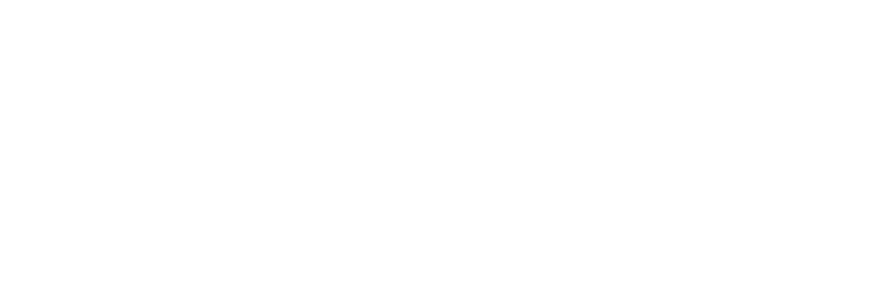
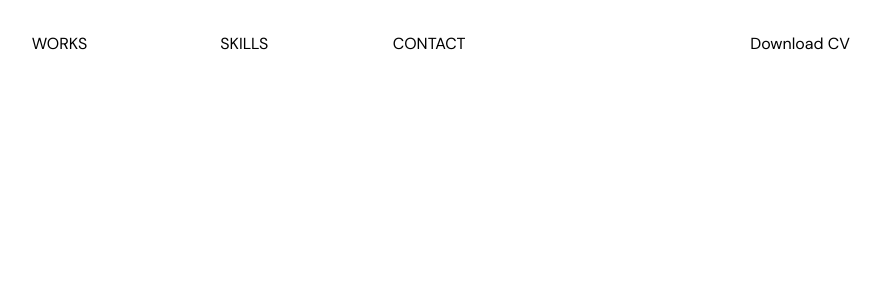
Before and after one commit to sanli-11/portfolio-2025, a React (Vite) app: page / in a window 1280 px wide. Shown: the top 300 px of the page, without its empty margins (382-1262 px from the left). Built offline with nearby package versions, Linux system fonts and the light colour scheme.

Commit message:
Created and appended Header

```diff
--- a/src/App.tsx
+++ b/src/App.tsx
@@ -1,8 +1,11 @@
+import Header from "./components/Header";
+
 function App() {
   return (
     <div>
+      <Header />
     </div>
-  )
+  );
 }
 
-export default App
+export default App;
--- /dev/null
+++ b/src/components/Header.tsx
@@ -0,0 +1,50 @@
+import logo from "../assets/images/logo.svg";
+
+interface linkType {
+  id: number;
+  label: string;
+  href: string;
+}
+
+function Header() {
+  const links: linkType[] = [
+    { id: 0, label: "Works", href: "#works" },
+    { id: 1, label: "Skills", href: "#skills" },
+    { id: 2, label: "Contact", href: "#contact" },
+  ];
+  return (
+    <header className="container mx-auto flex items-center justify-between px-8 py-4">
+      <a href="/" className="relative">
+        <img
+          className="font-display h-12 w-full object-cover transition-transform hover:scale-115"
+          src={logo}
+          alt="Homepage"
+          width="172"
+          height="99"
+        />
+      </a>
+      <nav>
+        <ul className="grid grid-cols-3 gap-x-20">
+          {links.map((link: linkType) => (
+            <li key={link.id} className="text-center uppercase">
+              <a
+                href={link.href}
+                className="relative block px-4 py-2 after:absolute after:bottom-0 after:left-1/2 after:h-1 after:w-0 after:bg-red-500 after:transition-all after:content-[''] hover:after:left-0 hover:after:w-full"
+              >
+                {link.label}
+              </a>
+            </li>
+          ))}
+        </ul>
+      </nav>
+      <a
+        href="https://drive.google.com"
+        className="relative block px-4 py-4 before:absolute before:right-1/2 before:bottom-0 before:h-1 before:w-0 before:bg-red-500 before:transition-all before:content-[''] after:absolute after:top-0 after:left-1/2 after:h-1 after:w-0 after:bg-red-500 after:transition-all after:content-[''] hover:before:right-0 hover:before:w-full hover:after:left-0 hover:after:w-full"
+      >
+        Download CV
+      </a>
+    </header>
+  );
+}
+
+export default Header;
```
Also changed, not shown: src/assets/images/logo.svg (added).
